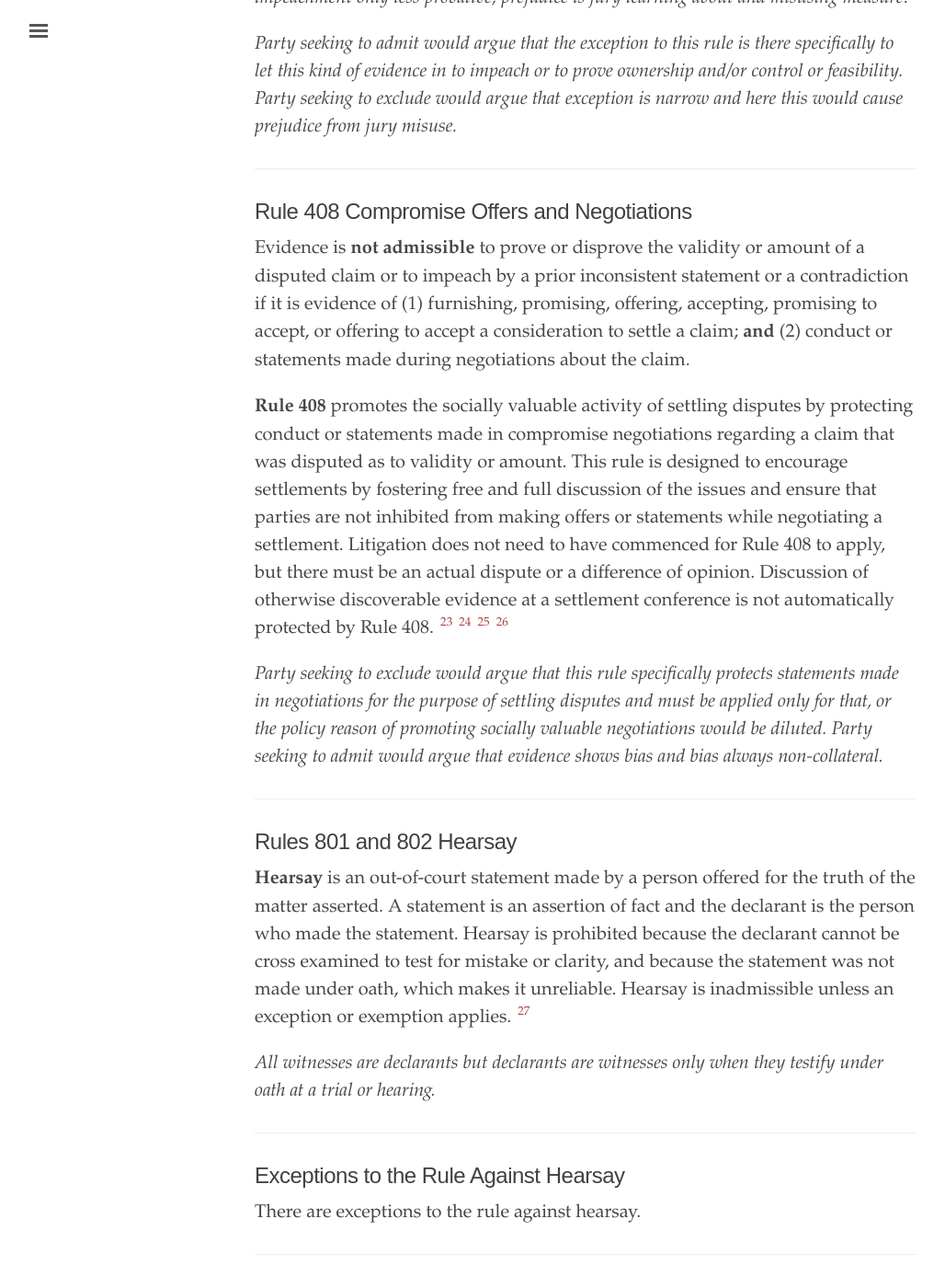
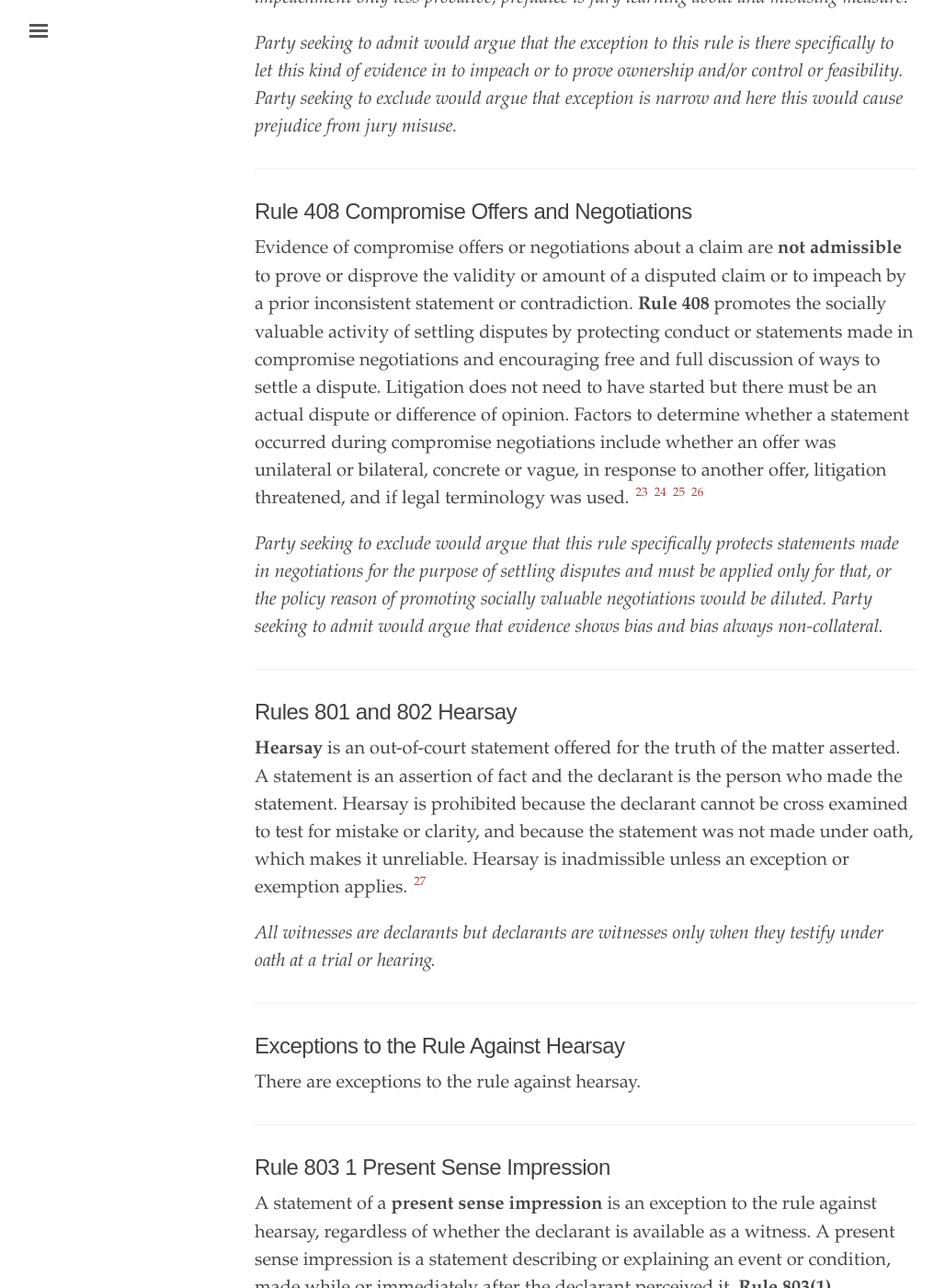
Before and after one commit to binipringle/right-to-be-forgotten, a Jekyll site: the page built from _texts/1-condensedoutline.md, in a window 1280 px wide and 1400 px high, scrolled down 7246 px. Shown: the whole window at 92% size, without its empty margins (3-1031 px from the left). Built offline with Jekyll 4.4.1, drawn with Linux system fonts in a browser that asks for light colours; some of the changed text lies outside the part shown.

Commit message:
edited compromise negotiations

```diff
--- a/_texts/1-condensedoutline.md
+++ b/_texts/1-condensedoutline.md
@@ -232,9 +232,7 @@ If a subsequent remedial measure is offered for impeachment, courts use a narrow
 
 ## Rule 408 Compromise Offers and Negotiations
 
-Evidence is **not admissible** to prove or disprove the validity or amount of a disputed claim or to impeach by a prior inconsistent statement or a contradiction if it is evidence of (1) furnishing, promising, offering, accepting, promising to accept, or offering to accept a consideration to settle a claim; **and** (2) conduct or statements made during negotiations about the claim.
-
-**Rule 408** promotes the socially valuable activity of settling disputes by protecting conduct or statements made in compromise negotiations regarding a claim that was disputed as to validity or amount. This rule is designed to encourage settlements by fostering free and full discussion of the issues and ensure that parties are not inhibited from making offers or statements while negotiating a settlement. Litigation does not need to have commenced for Rule 408 to apply, but there must be an actual dispute or a difference of opinion. Discussion of otherwise discoverable evidence at a settlement conference is not automatically protected by Rule 408. [^23] [^24] [^25] [^26]
+Evidence of compromise offers or negotiations about a claim are **not admissible** to prove or disprove the validity or amount of a disputed claim or to impeach by a prior inconsistent statement or contradiction. **Rule 408** promotes the socially valuable activity of settling disputes by protecting conduct or statements made in compromise negotiations and encouraging free and full discussion of ways to settle a dispute. Litigation does not need to have started but there must be an actual dispute or  difference of opinion. Factors to determine whether a statement occurred during compromise negotiations include whether an offer was unilateral or bilateral, concrete or vague, in response to another offer, litigation threatened, and if legal terminology was used. [^23] [^24] [^25] [^26]
 
 *Party seeking to exclude would argue that this rule specifically protects statements made in negotiations for the purpose of settling disputes and must be applied only for that, or the policy reason of promoting socially valuable negotiations would be diluted. Party seeking to admit would argue that evidence shows bias and bias always non-collateral.*
 
@@ -250,7 +248,7 @@ Evidence is **not admissible** to prove or disprove the validity or amount of a
 
 ## Rules 801 and 802 Hearsay
 
-**Hearsay** is an out-of-court statement made by a person offered for the truth of the matter asserted. A statement is an assertion of fact and the declarant is the person who made the statement. Hearsay is prohibited because the declarant cannot be cross examined to test for mistake or clarity, and because the statement was not made under oath, which makes it unreliable. Hearsay is inadmissible unless an exception or exemption applies. [^27]
+**Hearsay** is an out-of-court statement offered for the truth of the matter asserted. A statement is an assertion of fact and the declarant is the person who made the statement. Hearsay is prohibited because the declarant cannot be cross examined to test for mistake or clarity, and because the statement was not made under oath, which makes it unreliable. Hearsay is inadmissible unless an exception or exemption applies. [^27]
 
 *All witnesses are declarants but declarants are witnesses only when they testify under oath at a trial or hearing.*
 
@@ -319,9 +317,7 @@ A **declarant-witness’s prior statement** is exempt from the rule against hear
 ---
 ## Rule 801d2 Hearsay Exemption Statements by Opposing Party including Co-Conspirators
 
-An **opposing party's statement** is an exemption to the rule against hearsay if **made by the opposing party in an individual or representative capacity**, or **by the opposing party’s agent or employee** within the scope of that relationship or while it existed and within the scope of their duties. [^29] An opposing party's statement is not hearsay if it was **made by the party’s co-conspirator during and in furtherance of the conspiracy.** Neither declarant nor conspiracy have to be charged. **Proponent must offer additional evidence** that a conspiracy existed and that the party and declarant were members of the conspiracy. A conspiracy is loosely defined as a joint venture or common plan. If established, a conspiracy exists until the parties are arrested or collaborate with law enforcement, extricate themselves from the conspiracy, or the conspiracy completes its end.  [^30] [^31] [^32]
-
-The rationale behind **Rule 801** is estoppel, not reliability. Estoppel is a judicial device that holds a party responsible for all statements they make and therefore "estops" them from objecting to their own statement on grounds that it is unreliable.  However, a declarant can always take the stand and explain.
+An **opposing party's statement** is an exemption to the rule against hearsay if it was made by the opposing party in their individual capacity or by their agent or employee within the scope of their relationship or duties, or if it was **made by the party’s co-conspirator during and in furtherance of the conspiracy.** Neither declarant nor conspiracy have to be charged. **The proponent must offer additional evidence** that a conspiracy existed and that the party and declarant were members of the conspiracy. A conspiracy is a joint venture or common plan. A conspiracy exists until the parties are arrested or collaborate with law enforcement, extricate themselves from the conspiracy, or the conspiracy completes its end. The rationale behind **Rule 801** is estoppel, not reliability. Estoppel is a judicial device that holds a party responsible for all statements they make and therefore "estops" them from objecting to their own statement on grounds that it is unreliable.  However, a declarant can always take the stand and explain.  [^29] [^30] [^31] [^32]
 
 
 [^29]:Baines v. Walgreen 863 F.3d 656 (7th Cir. 2007) *illustrates opposing party's statement made by agent or employee; also illustrates hearsay within hearsay* (Baines allowed to admit Martin's statement that Ruehs stated that Birch told Ruehs not to hire Baines because Martin was a Walgreen's employee and Ruehs was her supervisor and statements were within the scope of employment, and because innermost level of testimony [what Birch said to Ruehs] was not a statement but a command)
```
Also changed, not shown: other parts of _texts/1-condensedoutline.md (+1 -1 lines).
